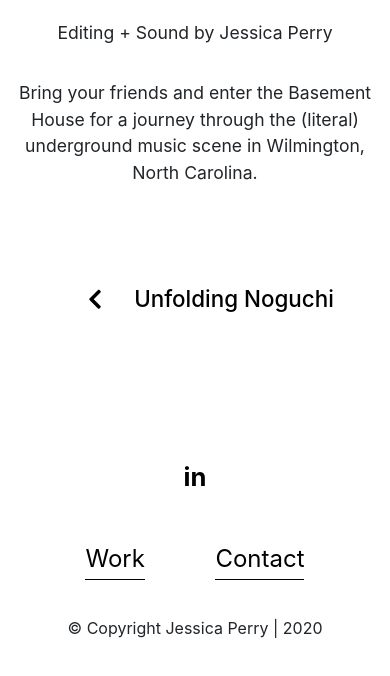
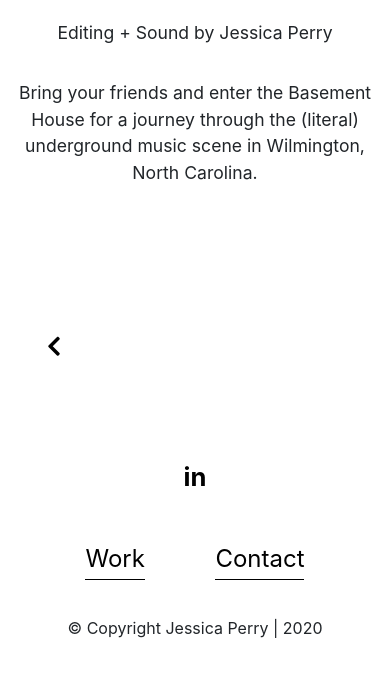
Before and after one commit to Ajsalemo/JessPortfolio, a Gatsby site in the folder jess_portfolio/: page /work/bsmnt/ in a window 390 px wide. Shown: the part 631-1307 px from the top of the page. Built offline with nearby package versions, Linux system fonts and the light colour scheme; Gatsby itself is replaced by a stand-in of ours.

Commit message:
removed redundant code, made navigation more mobile friendly

```diff
--- a/jess_portfolio/src/components/routingui.js
+++ b/jess_portfolio/src/components/routingui.js
@@ -14,12 +14,8 @@ import {
 
 // This dictates the 'paginated' type routing link location and how it's displayed based on route
 const StyledRoutingUICol = styled(Col)`
-  display: flex;
-  flex-direction: column;
-  justify-content: space-between;
   align-items: center;
   height: 8rem;
-  @media (min-width: 992px) {
   display: flex;
   flex-direction: row;
   justify-content: ${props =>
@@ -30,7 +26,6 @@ const StyledRoutingUICol = styled(Col)`
       : props.end
       ? "flex-start"
       : null};
-  }
 `
 
 const StyledRoutingUILink = styled(Link)`
@@ -45,6 +40,13 @@ const StyledRoutingUILink = styled(Link)`
   }
   @media (min-width: 602px) {
     font-size: 2.1rem;
+  }
+`
+
+const StyledRoutingUISpan = styled.span`
+  display: none;
+  @media (min-width: 992px) {
+    display: initial;
   }
 `
 
@@ -74,7 +76,7 @@ export const RoutingUI = ({
               icon={faChevronLeft}
               style={{ margin: "0 2rem" }}
             />
-            {backLinkName}
+            <StyledRoutingUISpan>{backLinkName}</StyledRoutingUISpan>
           </StyledRoutingUILink>
         ) : null}
 
@@ -85,7 +87,7 @@ export const RoutingUI = ({
               style={{ margin: "0 2rem" }}
             />
           ) : null}
-          {forwardLinkName}
+          <StyledRoutingUISpan>{forwardLinkName}</StyledRoutingUISpan>
           {end ? null : (
             <FontAwesomeIcon
               icon={faChevronRight}
```
Lines whose indentation alone changed are shown as unchanged.
